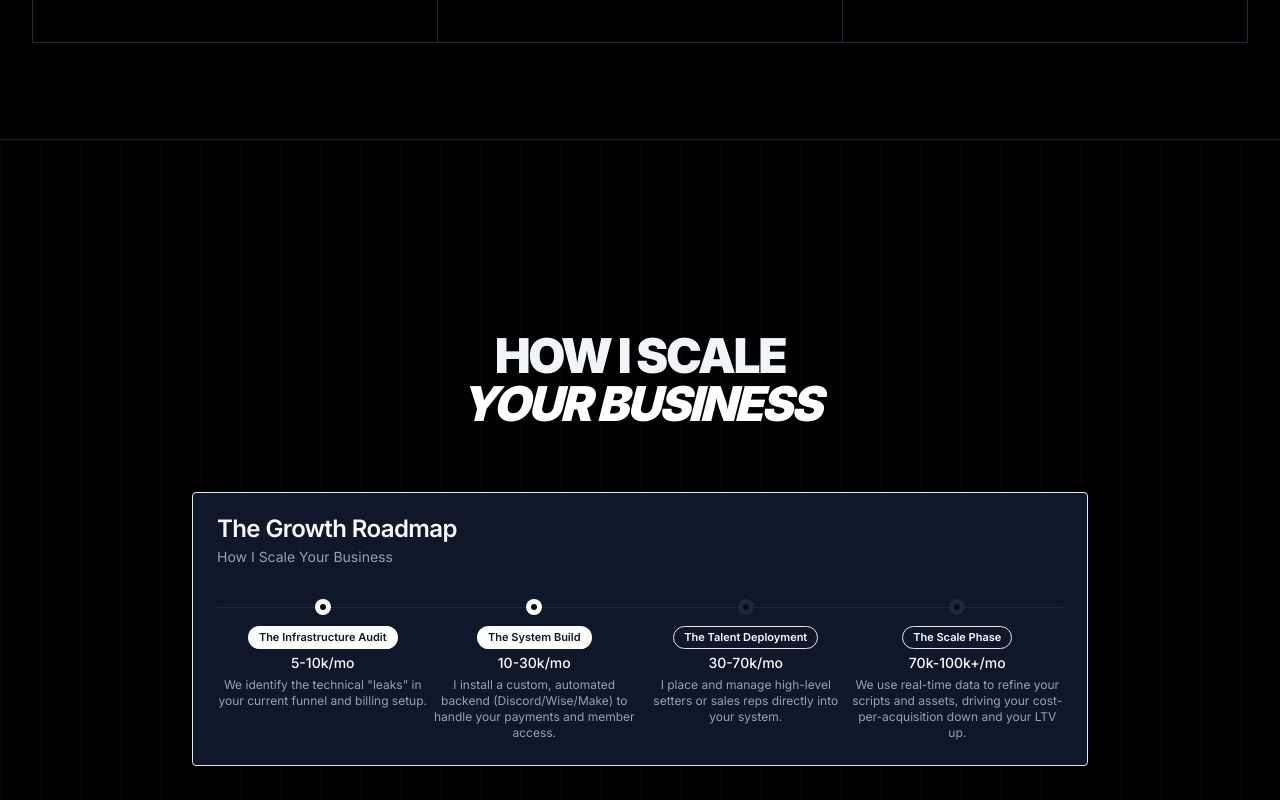
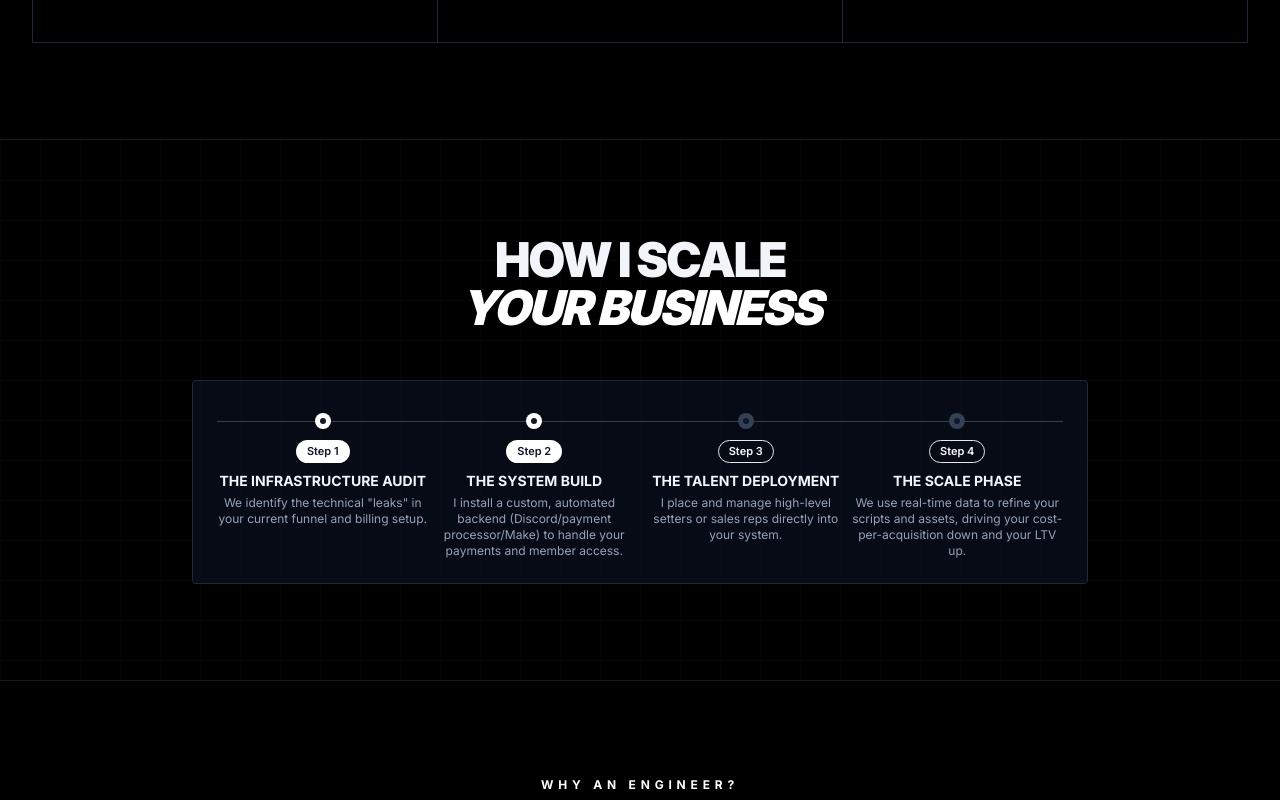
Before and after one commit to S3277/327-GA, a React (Vite) app: page / in a window 1280 px wide. Shown: the part 1460-2260 px from the top of the page. Built offline with nearby package versions, Linux system fonts and the light colour scheme.

Commit message:
Updated LanguageContext.tsx

```diff
--- a/src/components/sections/Process.tsx
+++ b/src/components/sections/Process.tsx
@@ -8,40 +8,40 @@ const Process: React.FC = () => {
 
   const roadmapItems = [
     {
-      quarter: t.process.step1.title,
-      title: '5-10k/mo',
+      quarter: 'Step 1',
+      title: t.process.step1.title,
       description: t.process.step1.description,
       status: 'done' as const,
     },
     {
-      quarter: t.process.step2.title,
-      title: '10-30k/mo',
+      quarter: 'Step 2',
+      title: t.process.step2.title,
       description: t.process.step2.description,
       status: 'in-progress' as const,
     },
     {
-      quarter: t.process.step3.title,
-      title: '30-70k/mo',
+      quarter: 'Step 3',
+      title: t.process.step3.title,
       description: t.process.step3.description,
       status: 'upcoming' as const,
     },
     {
-      quarter: t.process.step4.title,
-      title: '70k-100k+/mo',
+      quarter: 'Step 4',
+      title: t.process.step4.title,
       description: t.process.step4.description,
       status: 'upcoming' as const,
     },
   ];
 
   return (
-    <section className='relative py-48 border-y border-primary/10' id='framework'>
+    <section className='relative py-24 border-y border-primary/10' id='framework'>
       <div className='absolute inset-0 z-0 opacity-10 pointer-events-none'>
         <BGPattern variant='grid' mask='fade-edges' size={40} fill='rgba(255,255,255,0.2)' />
       </div>
 
       <div className='relative z-10 mx-auto max-w-7xl px-4 sm:px-6 lg:px-8'>
         <div className='flex flex-col items-center'>
-          <h2 className='text-4xl md:text-5xl font-black text-slate-100 uppercase tracking-tighter mb-16 text-center'>
+          <h2 className='text-4xl md:text-5xl font-black text-slate-100 uppercase tracking-tighter mb-12 text-center'>
             {t.process.title} <br />
             <span className='text-primary italic'>{t.process.subtitle}</span>
           </h2>
--- a/src/components/ui/roadmap-card.tsx
+++ b/src/components/ui/roadmap-card.tsx
@@ -1,5 +1,5 @@
 import { motion } from "framer-motion";
-import { Card, CardContent, CardHeader, CardTitle, CardDescription } from "@/components/ui/card";
+import { Card, CardContent } from "@/components/ui/card";
 import { Badge } from "@/components/ui/badge";
 
 export interface RoadmapItem {
@@ -16,19 +16,13 @@ export interface RoadmapCardProps {
 }
 
 export function RoadmapCard({
-  title = "Product Roadmap",
-  description = "Upcoming features and releases",
   items,
 }: RoadmapCardProps) {
   return (
-    <Card className="w-full max-w-4xl shadow-xl hover:shadow-lg transiton-all duration-300">
-      <CardHeader>
-        <CardTitle>{title}</CardTitle>
-        <CardDescription >{description}</CardDescription>
-      </CardHeader>
-      <CardContent>
+    <Card className="w-full max-w-4xl bg-slate-900/50 border-slate-800">
+      <CardContent className="pt-6">
         <div className="relative">
-          <div className="absolute left-0 right-0 top-4 h-px bg-border" />
+          <div className="absolute left-0 right-0 top-4 h-px bg-primary/20" />
 
           <div className="flex justify-between">
           {items.map((item, index) => (
@@ -44,10 +38,10 @@ export function RoadmapCard({
                   className={`absolute left-1/2 top-2 -translate-x-1/2 h-4 w-4 rounded-full flex items-center justify-center ${
                     item.status === "done" || item.status === "in-progress"
                       ? "bg-primary"
-                      : "bg-muted"
+                      : "bg-slate-700"
                   }`}
                 >
-                  <div className="h-1.5 w-1.5 rounded-full bg-background" />
+                  <div className="h-1.5 w-1.5 rounded-full bg-slate-900" />
                 </motion.div>
 
                 <Badge
@@ -56,13 +50,13 @@ export function RoadmapCard({
                       ? "default"
                       : "outline"
                   }
-                  className="mb-1 text-[11px]"
+                  className="mb-2 text-[11px]"
                 >
                   {item.quarter}
                 </Badge>
 
-                <h4 className="text-sm font-medium">{item.title}</h4>
-                <p className="text-xs text-muted-foreground mt-1">
+                <h4 className="text-sm font-bold text-slate-100 uppercase mb-1">{item.title}</h4>
+                <p className="text-xs text-slate-400 mt-1">
                   {item.description}
                 </p>
               </motion.div>
--- a/src/contexts/LanguageContext.tsx
+++ b/src/contexts/LanguageContext.tsx
@@ -99,11 +99,11 @@ const translations: { en: Translations; fr: Translations } = {
       subtitle: '"Creator Bottleneck"',
       funnel: {
         title: 'Custom Ecosystem Design',
-        description: 'I build your community and billing infrastructure (Discord + Wise) to maximize margins and automate access.',
+        description: 'I build your community and billing infrastructure (Discord + payment processor) to maximize margins and automate access.',
       },
       automation: {
         title: 'Performance Talent Recruitment',
-        description: 'I don\'t just "find" setters; I install trained "Elite Pilots" who are managed by my internal systems to ensure high-performance daily.',
+        description: 'I install trained "Elite Pilots" who are managed by my internal systems to ensure high-performance daily.',
       },
       analytics: {
         title: 'Engineering-Grade Optimization',
@@ -120,7 +120,7 @@ const translations: { en: Translations; fr: Translations } = {
       },
       step2: {
         title: 'The System Build',
-        description: 'I install a custom, automated backend (Discord/Wise/Make) to handle your payments and member access.',
+        description: 'I install a custom, automated backend (Discord/payment processor/Make) to handle your payments and member access.',
       },
       step3: {
         title: 'The Talent Deployment',
@@ -175,11 +175,11 @@ const translations: { en: Translations; fr: Translations } = {
       subtitle: '"Goulot du Créateur"',
       funnel: {
         title: 'Conception d\'Écosystème Personnalisé',
-        description: 'Je construis votre infrastructure communautaire et de facturation (Discord + Wise) pour maximiser les marges et automatiser l\'accès.',
+        description: 'Je construis votre infrastructure communautaire et de facturation (Discord + processeur de paiement) pour maximiser les marges et automatiser l\'accès.',
       },
       automation: {
         title: 'Recrutement de Talents Performants',
-        description: 'Je ne "trouve" pas seulement des closers; j\'installe des "Pilotes d\'Élite" formés qui sont gérés par mes systèmes internes pour garantir une haute performance quotidienne.',
+        description: 'J\'installe des "Pilotes d\'Élite" formés qui sont gérés par mes systèmes internes pour garantir une haute performance quotidienne.',
       },
       analytics: {
         title: 'Optimisation de Niveau Ingénierie',
@@ -196,7 +196,7 @@ const translations: { en: Translations; fr: Translations } = {
       },
       step2: {
         title: 'La Construction du Système',
-        description: 'J\'installe un backend personnalisé et automatisé (Discord/Wise/Make) pour gérer vos paiements et l\'accès des membres.',
+        description: 'J\'installe un backend personnalisé et automatisé (Discord/processeur de paiement/Make) pour gérer vos paiements et l\'accès des membres.',
       },
       step3: {
         title: 'Le Déploiement des Talents',
```
